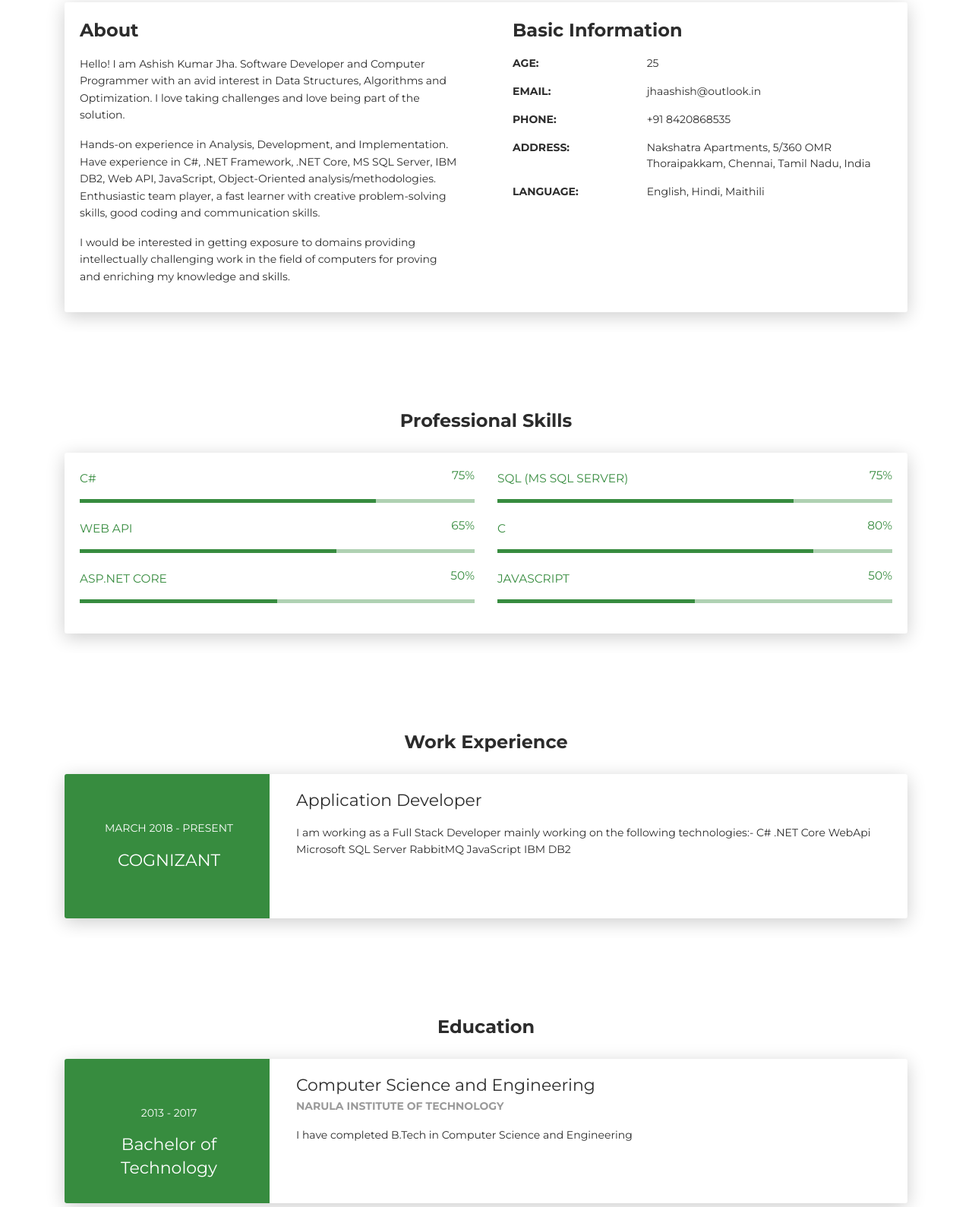
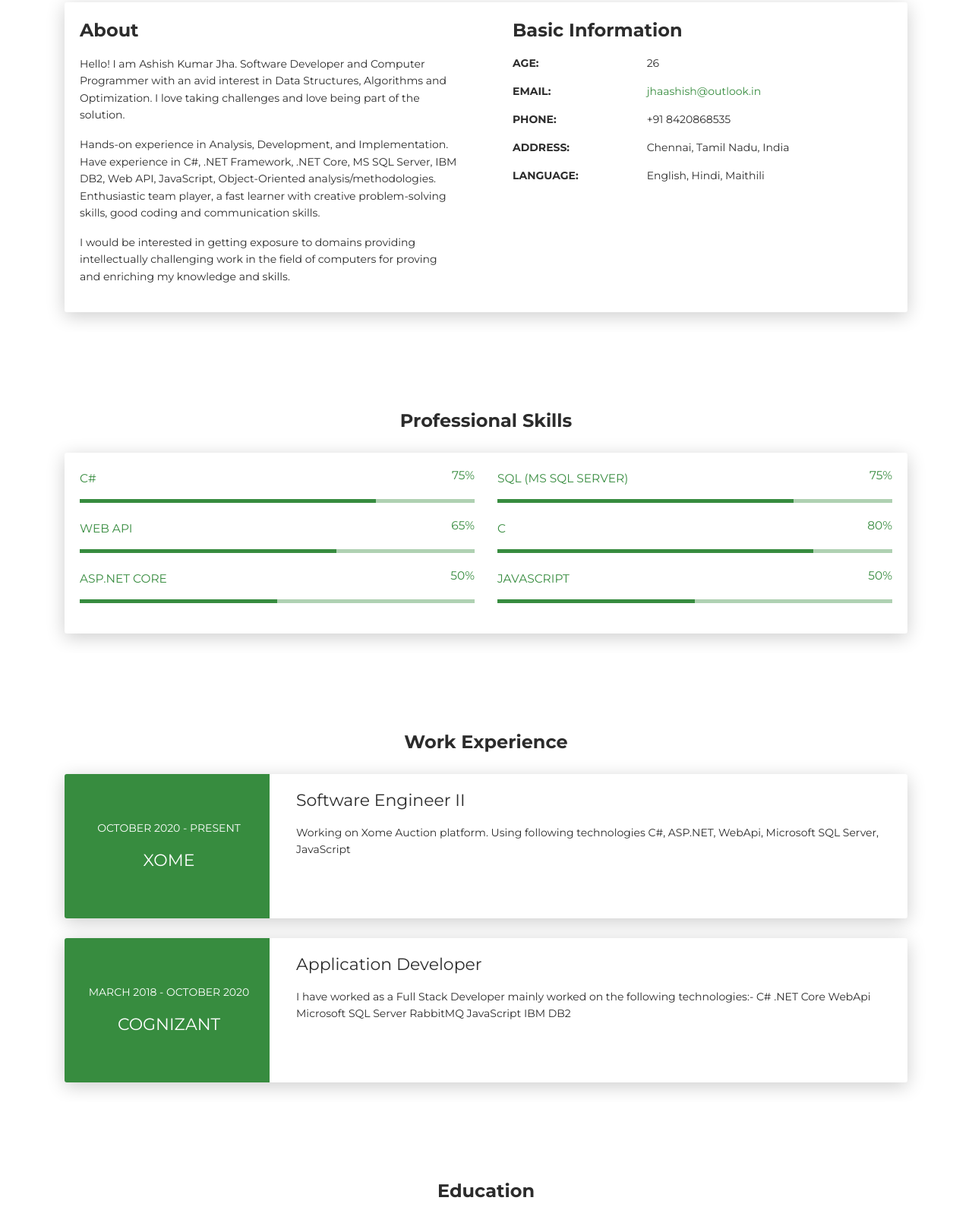
Before and after one commit to ashishoffline/ashishoffline.github.io, a plain HTML site: page index.html in a window 1280 px wide. Shown: the part 617-2206 px from the top of the page at 76% size. Drawn offline with Linux system fonts and the light colour scheme.

Commit message:
Dynamic age based on date

```diff
--- a/index.html
+++ b/index.html
@@ -98,11 +98,11 @@
                   <div class="h4 mt-0 title">Basic Information</div>
                   <div class="row">
                     <div class="col-sm-4"><strong class="text-uppercase">Age:</strong></div>
-                    <div class="col-sm-8">25</div>
+                    <div id="age" class="col-sm-8">25</div>
                   </div>
                   <div class="row mt-3">
                     <div class="col-sm-4"><strong class="text-uppercase">Email:</strong></div>
-                    <div class="col-sm-8">jhaashish@outlook.in</div>
+                    <div class="col-sm-8"><a href = "mailto: mail@ashishjha.net">jhaashish@outlook.in</a></div>
                   </div>
                   <div class="row mt-3">
                     <div class="col-sm-4"><strong class="text-uppercase">Phone:</strong></div>
@@ -110,7 +110,7 @@
                   </div>
                   <div class="row mt-3">
                     <div class="col-sm-4"><strong class="text-uppercase">Address:</strong></div>
-                    <div class="col-sm-8">Nakshatra Apartments, 5/360 OMR Thoraipakkam, Chennai, Tamil Nadu, India</div>
+                    <div class="col-sm-8">Chennai, Tamil Nadu, India</div>
                   </div>
                   <div class="row mt-3">
                     <div class="col-sm-4"><strong class="text-uppercase">Language:</strong></div>
@@ -330,14 +330,31 @@
             <div class="row">
               <div class="col-md-3 bg-primary" data-aos="fade-right" data-aos-offset="50" data-aos-duration="500">
                 <div class="card-body cc-experience-header">
-                  <p>March 2018 - Present</p>
+                  <p>October 2020 - Present</p>
+                  <div class="h5"><a href="https://www.cognizant.com" target="_blank" style="color: white;">Xome</a></div>
+                </div>
+              </div>
+              <div class="col-md-9" data-aos="fade-left" data-aos-offset="50" data-aos-duration="500">
+                <div class="card-body">
+                  <div class="h5">Software Engineer II</div>
+                  <p>Working on Xome Auction platform. Using following technologies
+                    C#, ASP.NET, WebApi, Microsoft SQL Server, JavaScript</p>
+                </div>
+              </div>
+            </div>
+          </div>
+          <div class="card">
+            <div class="row">
+              <div class="col-md-3 bg-primary" data-aos="fade-right" data-aos-offset="50" data-aos-duration="500">
+                <div class="card-body cc-experience-header">
+                  <p>March 2018 - October 2020</p>
                   <div class="h5"><a href="https://www.cognizant.com" target="_blank" style="color: white;">Cognizant</a></div>
                 </div>
               </div>
               <div class="col-md-9" data-aos="fade-left" data-aos-offset="50" data-aos-duration="500">
                 <div class="card-body">
                   <div class="h5">Application Developer</div>
-                  <p>I am working as a Full Stack Developer mainly working on the following technologies:-
+                  <p>I have worked as a Full Stack Developer mainly worked on the following technologies:-
                     C#
                     .NET Core
                     WebApi
@@ -495,11 +512,11 @@
                       <div class="col-md-6">
                         <div class="card-body">
                           <p class="mb-0"><strong>Address </strong></p>
-                          <p class="pb-2">Nakshatra Apartments, 5/360 OMR Thoraipakkam, Chennai, Tamil Nadu, India</p>
+                          <p class="pb-2">Chennai, Tamil Nadu, India</p>
                           <p class="mb-0"><strong>Phone</strong></p>
                           <p class="pb-2">+91 8420868535</p>
                           <p class="mb-0"><strong>Email</strong></p>
-                          <p>jhaashish@outlook.in</p>
+                          <p><a href = "mailto: mail@ashishjha.net">jhaashish@outlook.in</a></p>
                         </div>
                       </div>
                     </div>
--- a/scripts/main.js
+++ b/scripts/main.js
@@ -2,6 +2,19 @@
 // Don't forget to add it into respective layouts where this js file is needed
 
 /* Ajax call for form submission -- Start*/
+function calculateAge(dateofBirth){
+  const dob = new Date(dateofBirth);
+  const today = new Date();
+  const age = today.getFullYear() - dob.getFullYear();
+  const month = today.getMonth() - dob.getMonth();
+  if(month < 0 || (month === 0 && today.getDate() < dob.getDate())){
+    age -= 1;
+  }
+  return age;
+}
+
+const age = calculateAge("06/05/1995");
+document.getElementById("age").innerHTML = age;
 
 window.addEventListener("DOMContentLoaded", function() {
 
```
